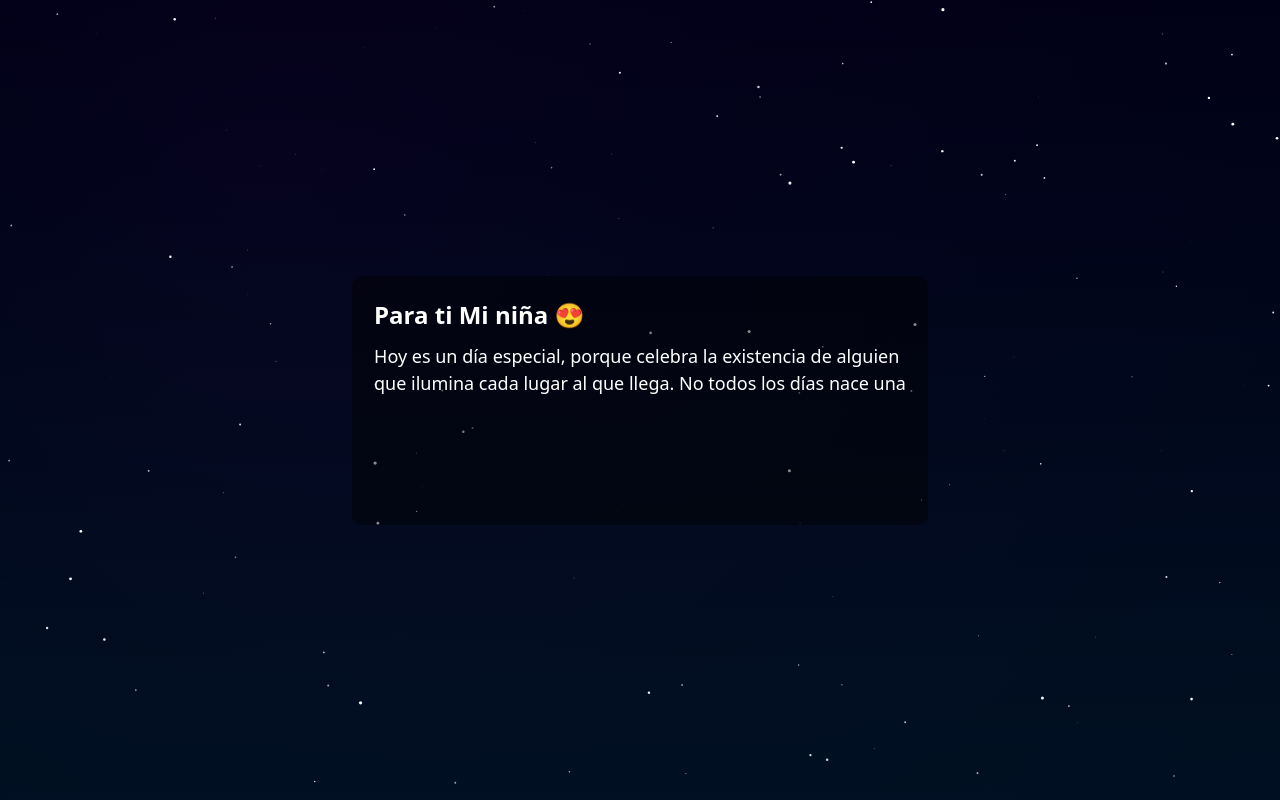
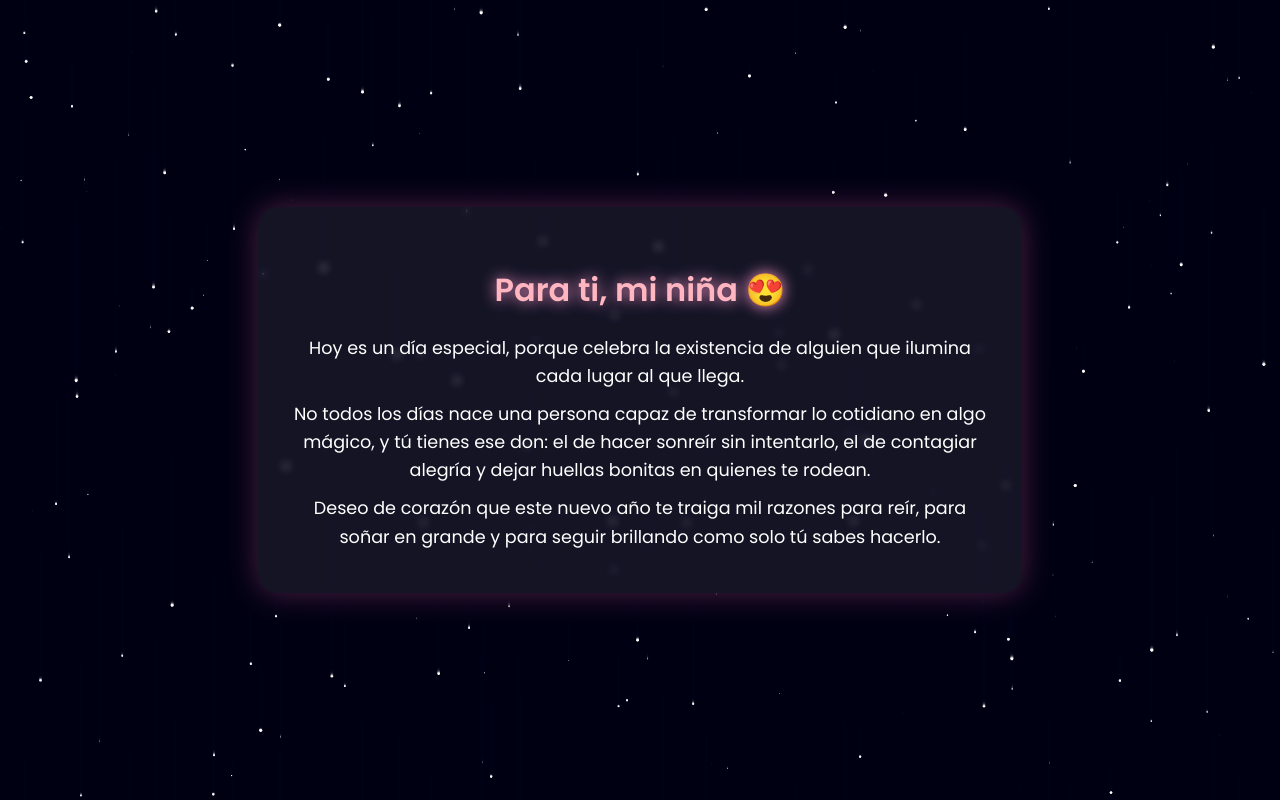
Before and after one commit to JoseSanz001/HappyB_D_F, a Flask app: page /poema in a window 1280 px wide. Run offline with Flask 3, Linux system fonts and the light colour scheme.

Commit message:
diseño actualizado

```diff
--- a/app.py
+++ b/app.py
@@ -1,4 +1,4 @@
-from flask import Flask, render_template, url_for
+from flask import Flask, render_template
 
 app = Flask(__name__)
 
@@ -8,34 +8,11 @@ def index():
 
 @app.route('/poema')
 def poema():
-    # Poema (puedes editar aquí o en la plantilla)
-    lines = [
-        "Hoy es un día especial, porque celebra la existencia de alguien",
-        "que ilumina cada lugar al que llega. No todos los días nace una",
-        "persona capaz de transformar lo cotidiano en algo mágico, y tú tienes",
-        "ese don: el de hacer sonreír sin intentarlo, el de contagiar alegría",
-        "y dejar huellas bonitas en quienes te rodean.",
-
-        "Deseo de corazón que este nuevo año te traiga mil razones para reír,",
-        "para soñar en grande y para seguir brillando como solo tú sabes hacerlo.",
-        "Que la vida te devuelva multiplicado todo lo bueno que das, porque personas",
-        "como tú merecen lo mejor del mundo."
-
-        "Gracias por ser inspiración, por tu forma única de ver la vida y por demostrar",
-        "que la belleza verdadera va mucho más allá de lo que se ve.",
-        "Ojalá la vida me siga regalando el privilegio de coincidir contigo y verte",
-        "alcanzar todo lo que te propongas.",
-
-                                "Feliz cumpleaños, preciosa."
-        "Que tu día esté lleno de luz, amor y momentos que te hagan sentir tan especial",
-        "como realmente eres. 💫",
-        "ATT: J.A.S 😊😘"
-    ]
-    return render_template('poema.html', lines=lines)
+    return render_template('poema.html')
 
 @app.route('/sorpresa')
 def sorpresa():
     return render_template('sorpresa.html')
 
 if __name__ == '__main__':
-    app.run(debug=True)
+    app.run(host='0.0.0.0', port=5000)
--- /dev/null
+++ b/static/css/poema.css
@@ -0,0 +1,111 @@
+@import url('https://fonts.googleapis.com/css2?family=Poppins:wght@300;400;600&display=swap');
+
+html, body {
+  margin: 0;
+  padding: 0;
+  height: 100%;
+  overflow: hidden;
+  font-family: "Poppins", sans-serif;
+  color: white;
+  background: black;
+}
+
+/* 🌠 Fondo galáctico animado */
+#starfield {
+  position: fixed;
+  top: 0;
+  left: 0;
+  width: 100%;
+  height: 100%;
+  background: radial-gradient(circle at bottom, #0b002d, #000010);
+  z-index: 0;
+}
+
+/* 💬 Contenido del poema */
+.overlay {
+  position: relative;
+  z-index: 2;
+  display: flex;
+  justify-content: center;
+  align-items: center;
+  height: 100vh;
+  text-align: center;
+  padding: 1rem;
+  box-sizing: border-box;
+}
+
+.poem-box {
+  background: rgba(255, 255, 255, 0.08);
+  padding: 2rem;
+  border-radius: 20px;
+  max-width: 700px;
+  width: 100%;
+  box-shadow: 0 0 30px rgba(255, 105, 180, 0.3);
+  animation: aparecer 1.5s ease;
+  backdrop-filter: blur(4px);
+}
+
+@keyframes aparecer {
+  from { opacity: 0; transform: scale(0.95); }
+  to { opacity: 1; transform: scale(1); }
+}
+
+h2 {
+  color: #ffb6c1;
+  font-size: 2rem;
+  margin-bottom: 20px;
+  text-shadow: 0 0 15px #ff99cc;
+}
+
+/* ✨ Línea de poema */
+.line {
+  opacity: 0;
+  transform: translateY(20px);
+  animation: fadeIn 1s forwards;
+  margin: 10px 0;
+  font-size: 1.1rem;
+  line-height: 1.6;
+}
+
+@keyframes fadeIn {
+  to {
+    opacity: 1;
+    transform: translateY(0);
+  }
+}
+
+/* 💖 Botón */
+.btn {
+  display: inline-block;
+  margin-top: 2rem;
+  background-color: #ff4081;
+  color: white;
+  text-decoration: none;
+  font-weight: bold;
+  padding: 0.8rem 1.5rem;
+  border-radius: 50px;
+  transition: background 0.3s ease, transform 0.2s ease;
+  box-shadow: 0 0 20px #ff80ab;
+}
+
+.btn:hover {
+  background-color: #e91e63;
+  transform: scale(1.05);
+}
+
+/* 📱 Responsividad */
+@media (max-width: 600px) {
+  .poem-box {
+    padding: 1.5rem;
+  }
+  h2 {
+    font-size: 1.5rem;
+  }
+  .line {
+    font-size: 1rem;
+  }
+  .btn {
+    padding: 0.7rem 1.2rem;
+    font-size: 0.9rem;
+  }
+}
--- a/static/js/poema.js
+++ b/static/js/poema.js
@@ -1,36 +1,29 @@
-// poema.js - escribe el poema línea por línea con efecto de máquina de escribir
-(function(){
-  const container = document.getElementById('poem');
-  const actions = document.getElementById('poem-actions');
-  if(!container) return;
+const poem = [
+  "Hoy es un día especial, porque celebra la existencia de alguien que ilumina cada lugar al que llega.",
+  "No todos los días nace una persona capaz de transformar lo cotidiano en algo mágico, y tú tienes ese don: el de hacer sonreír sin intentarlo, el de contagiar alegría y dejar huellas bonitas en quienes te rodean.",
+  "Deseo de corazón que este nuevo año te traiga mil razones para reír, para soñar en grande y para seguir brillando como solo tú sabes hacerlo.",
+  "Que la vida te devuelva multiplicado todo lo bueno que das, porque personas como tú merecen lo mejor del mundo.",
+  "Gracias por ser inspiración, por tu forma única de ver la vida y por demostrar que la belleza verdadera va mucho más allá de lo que se ve.",
+  "Ojalá la vida me siga regalando el privilegio de coincidir contigo y verte alcanzar todo lo que te propongas.",
+  "Feliz cumpleaños, preciosa. Que tu día esté lleno de luz, amor y momentos que te hagan sentir tan especial como realmente eres. 🌙",
+  "ATT: J.A.S 😊😘"
+];
 
-  let iLine = 0;
-  function typeLine(line, cb){
-    container.innerHTML += "<div class='line'></div>";
-    const el = container.querySelectorAll('.line')[iLine];
-    let i = 0;
-    const t = setInterval(()=>{
-      el.textContent = line.substring(0, ++i);
-      if(i >= line.length){
-        clearInterval(t);
-        iLine++;
-        cb && cb();
-      }
-    }, 40); // velocidad por caracter
-  }
+const poemContainer = document.getElementById("poem");
+let delay = 0;
 
-  function next(){
-    if(iLine >= lines.length){
-      // terminado
-      actions.style.display = 'block';
-      return;
+poem.forEach((line, index) => {
+  setTimeout(() => {
+    const p = document.createElement("p");
+    p.classList.add("line");
+    p.textContent = line;
+    poemContainer.appendChild(p);
+
+    if (index === poem.length - 1) {
+      setTimeout(() => {
+        document.getElementById("poem-actions").style.display = "block";
+      }, 2000);
     }
-    typeLine(lines[iLine], ()=>{
-      // pequeña pausa antes de la siguiente
-      setTimeout(next, 600);
-    });
-  }
-
-  // inicio con leve retraso para sentir suspense
-  setTimeout(next, 800);
-})();
+  }, delay);
+  delay += 2500;
+});
--- a/static/js/starfield.js
+++ b/static/js/starfield.js
@@ -1,64 +1,34 @@
-// starfield.js - dibuja estrellas en canvas (fondo galaxia)
-(function(){
-  const canvas = document.getElementById('starfield');
-  if(!canvas) return;
-  const ctx = canvas.getContext('2d');
-  let w, h, stars;
+const canvas = document.getElementById("starfield");
+const ctx = canvas.getContext("2d");
+let stars = [];
 
-  function resize(){
-    w = canvas.width = innerWidth;
-    h = canvas.height = innerHeight;
-    init();
-  }
-
-  function init(){
+function resize() {
+  canvas.width = window.innerWidth;
+  canvas.height = window.innerHeight;
   stars = [];
-    const cnt = Math.floor((w*h)/6000);
-    for(let i=0;i<cnt;i++){
+  for (let i = 0; i < 200; i++) {
     stars.push({
-        x: Math.random()*w,
-        y: Math.random()*h,
-        z: Math.random()*1.2 + 0.1,
-        r: Math.random()*1.3 + 0.2
+      x: Math.random() * canvas.width,
+      y: Math.random() * canvas.height,
+      radius: Math.random() * 1.5,
+      speed: Math.random() * 0.5
     });
   }
 }
+window.addEventListener("resize", resize);
+resize();
 
-  function draw(){
-    ctx.clearRect(0,0,w,h);
-    // fondo suave
-    const grad = ctx.createLinearGradient(0,0,0,h);
-    grad.addColorStop(0,'#000016');
-    grad.addColorStop(1,'#001022');
-    ctx.fillStyle = grad;
-    ctx.fillRect(0,0,w,h);
-
-    // nebulosa (sutil)
-    const g2 = ctx.createRadialGradient(w*0.2,h*0.2,10,w*0.5,h*0.45,Math.max(w,h)/1.2);
-    g2.addColorStop(0,'rgba(120,10,150,0.05)');
-    g2.addColorStop(1,'rgba(10,10,30,0)');
-    ctx.fillStyle = g2;
-    ctx.fillRect(0,0,w,h);
-
-    // estrellas
-    for(let s of stars){
-      s.x += (s.z-0.5)*0.3;
-      s.y += (s.z-0.5)*0.2;
-      s.x += Math.sin(Date.now()/10000 + s.z*10)*0.02;
-      if(s.x < 0) s.x = w;
-      if(s.x > w) s.x = 0;
-      if(s.y < 0) s.y = h;
-      if(s.y > h) s.y = 0;
-      const alpha = Math.min(1, 0.2 + s.z*0.9 + Math.sin((Date.now()+s.x)/3000)*0.2);
+function animate() {
+  ctx.fillStyle = "rgba(0, 0, 20, 0.3)";
+  ctx.fillRect(0, 0, canvas.width, canvas.height);
+  ctx.fillStyle = "white";
+  for (const star of stars) {
     ctx.beginPath();
-      ctx.fillStyle = `rgba(255,255,255,${alpha})`;
-      ctx.arc(s.x,s.y,s.r*s.z,0,Math.PI*2);
+    ctx.arc(star.x, star.y, star.radius, 0, Math.PI * 2);
     ctx.fill();
+    star.y += star.speed;
+    if (star.y > canvas.height) star.y = 0;
   }
-    requestAnimationFrame(draw);
+  requestAnimationFrame(animate);
 }
-
-  addEventListener('resize', resize);
-  resize();
-  draw();
-})();
+animate();
--- a/templates/poema.html
+++ b/templates/poema.html
@@ -2,26 +2,23 @@
 <html lang="es">
 <head>
   <meta charset="utf-8" />
-  <meta name="viewport" content="width=device-width,initial-scale=1" />
-  <title>Feliz Cumpleaños Diana 🎉 </title>
-  <link rel="stylesheet" href="{{ url_for('static', filename='css/style.css') }}">
+  <meta name="viewport" content="width=device-width, initial-scale=1" />
+  <title>Para ti, mi niña 💕</title>
+  <link rel="stylesheet" href="{{ url_for('static', filename='css/poema.css') }}">
 </head>
 <body>
   <canvas id="starfield"></canvas>
 
   <div class="overlay">
     <div class="poem-box">
-      <h2>Para ti  Mi niña 😍</h2>
+      <h2>Para ti, mi niña 😍</h2>
       <div id="poem"></div>
       <div id="poem-actions" style="display:none;">
-        <a class="btn" href="{{ url_for('sorpresa') }}">Ver sorpresa final</a>
+        <a class="btn" href="{{ url_for('sorpresa') }}">Ver sorpresa final 💖</a>
       </div>
     </div>
   </div>
 
-  <script>
-    const lines = {{ lines|tojson }};
-  </script>
   <script src="{{ url_for('static', filename='js/starfield.js') }}"></script>
   <script src="{{ url_for('static', filename='js/poema.js') }}"></script>
 </body>
```
Also changed, not shown: templates/sorpresa.html (+39 -0 lines). Lines whose indentation alone changed are shown as unchanged.
